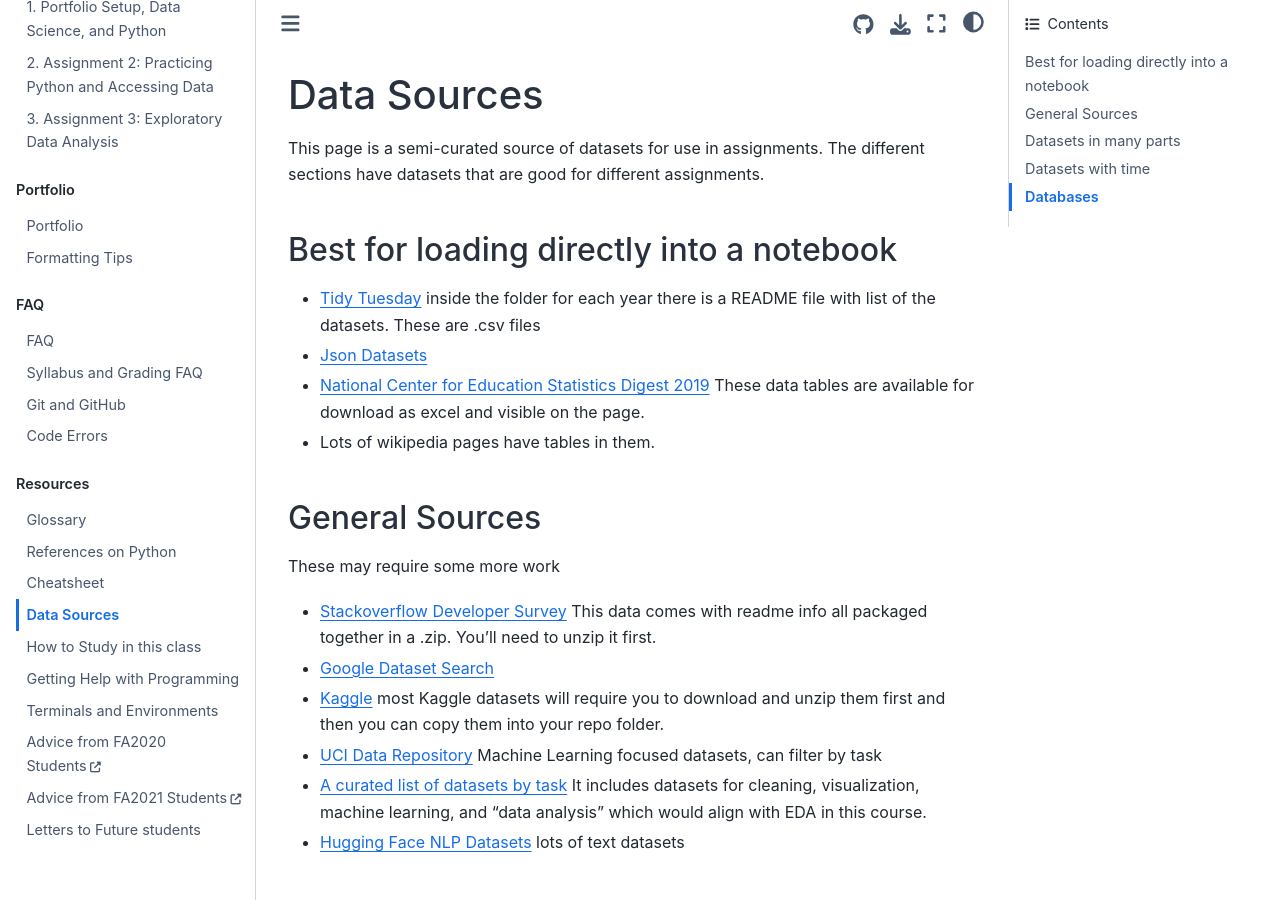
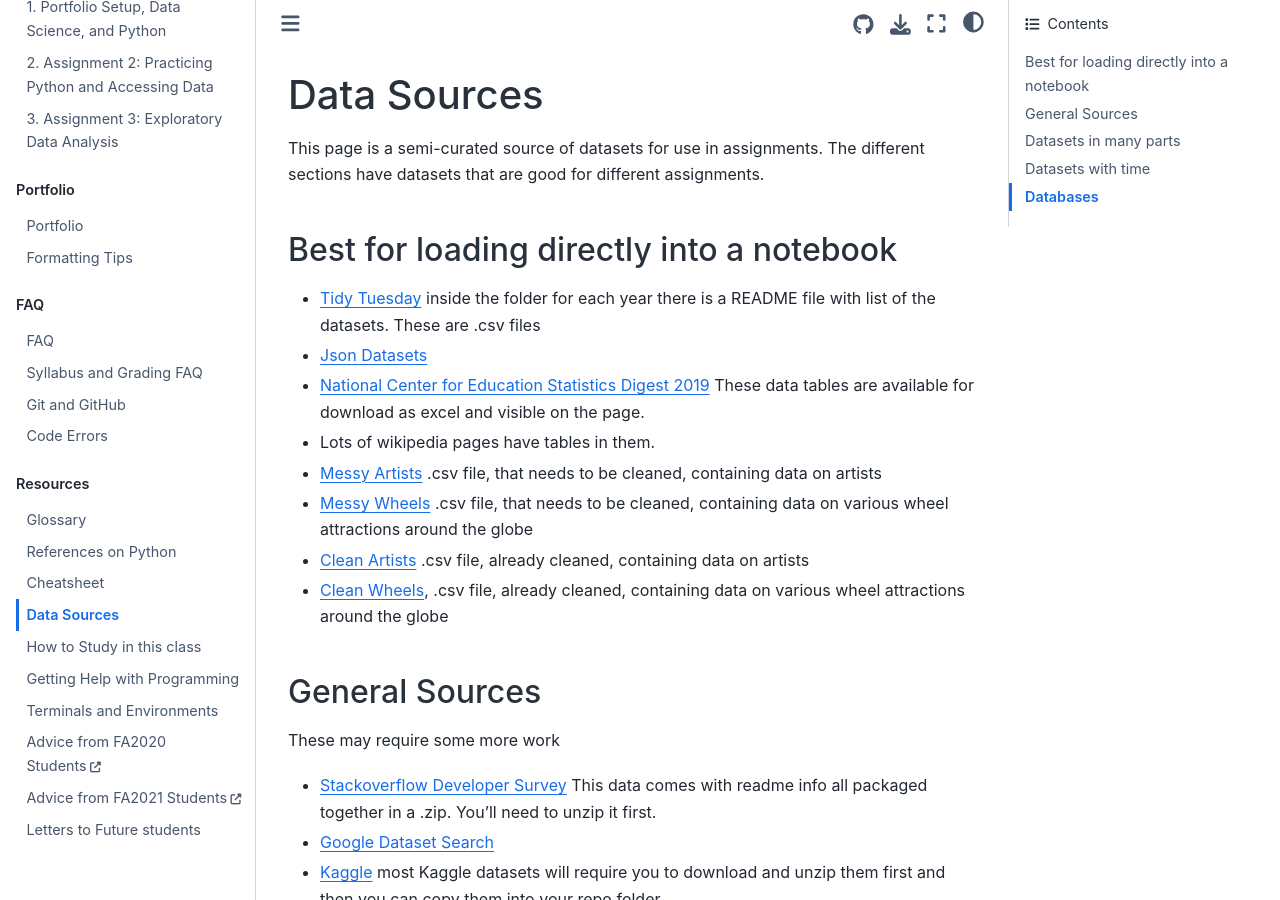
Before and after one commit to rhodyprog4ds/BrownFall22, a Jupyter Book: the page built from resources/datasets.md, in a window 1280 px wide and 900 px high. Built offline with Jupyter Book 1.0.4 settings and Sphinx 7.4.7 and the Sphinx Book theme 1.1.4, drawn with Linux system fonts in a browser that asks for light colours; pages that are not in the unit, such as notebooks, are missing from menus.

Commit message:
Update datasets.md
added messy and cleaned version of datasets

```diff
--- a/resources/datasets.md
+++ b/resources/datasets.md
@@ -10,6 +10,10 @@ This page is a semi-curated source of datasets for use in assignments.  The diff
 - [Json Datasets](https://github.com/jdorfman/awesome-json-datasets)
 - [National Center for Education Statistics Digest 2019](https://nces.ed.gov/programs/digest/d19/tables_3.asp) These data tables are available for download as excel and visible on the page.
 - Lots of wikipedia pages have tables in them.
+- [Messy Artists](https://raw.githubusercontent.com/rhodyprog4ds/rhodyds/main/data/messy_artist.csv) .csv file, that needs to be cleaned, containing data on artists
+- [Messy Wheels](https://raw.githubusercontent.com/rhodyprog4ds/rhodyds/main/data/messy_wheels.csv) .csv file, that needs to be cleaned, containing data on various wheel attractions around the globe
+- [Clean Artists](https://raw.githubusercontent.com/rhodyprog4ds/rhodyds/main/data/clean_artist.csv) .csv file, already cleaned, containing data on artists
+- [Clean Wheels](https://raw.githubusercontent.com/rhodyprog4ds/rhodyds/main/data/clean_wheels.csv), .csv file, already cleaned, containing data on various wheel attractions around the globe
 
 
 ## General Sources
```
